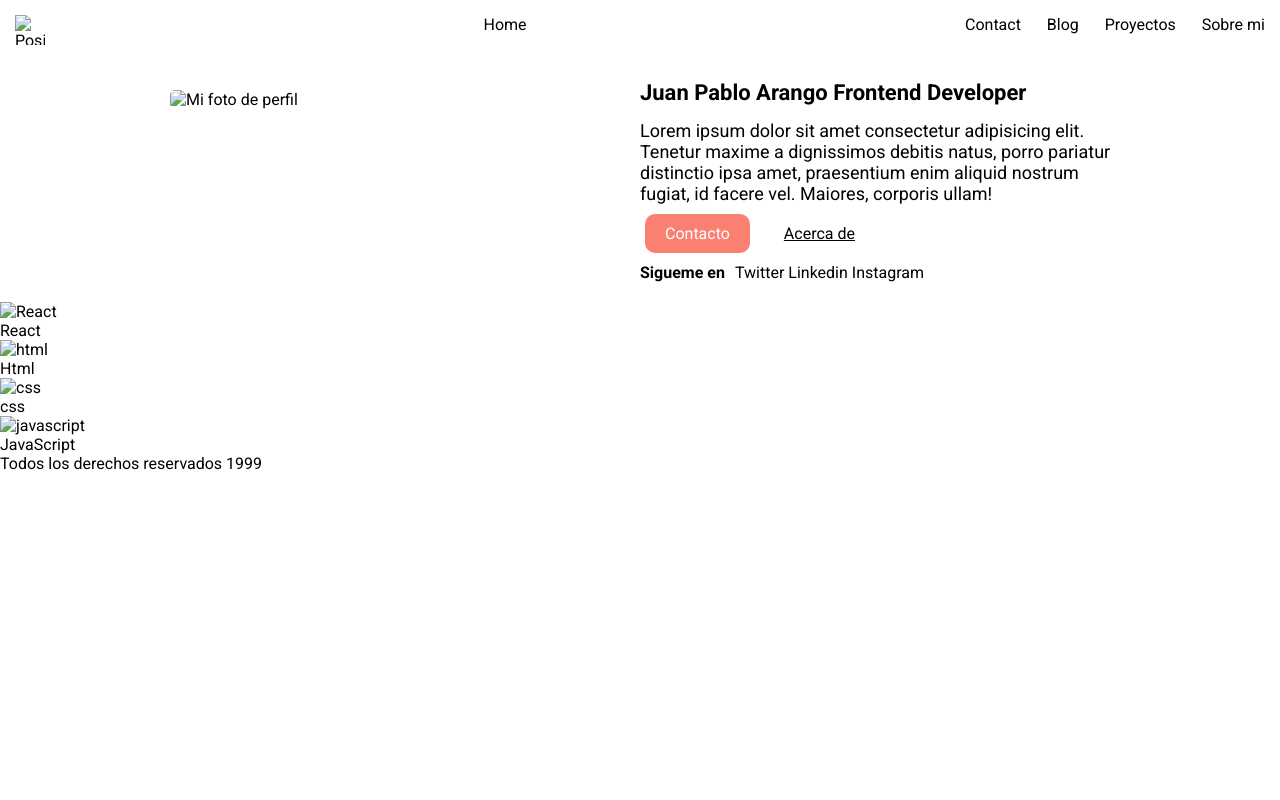
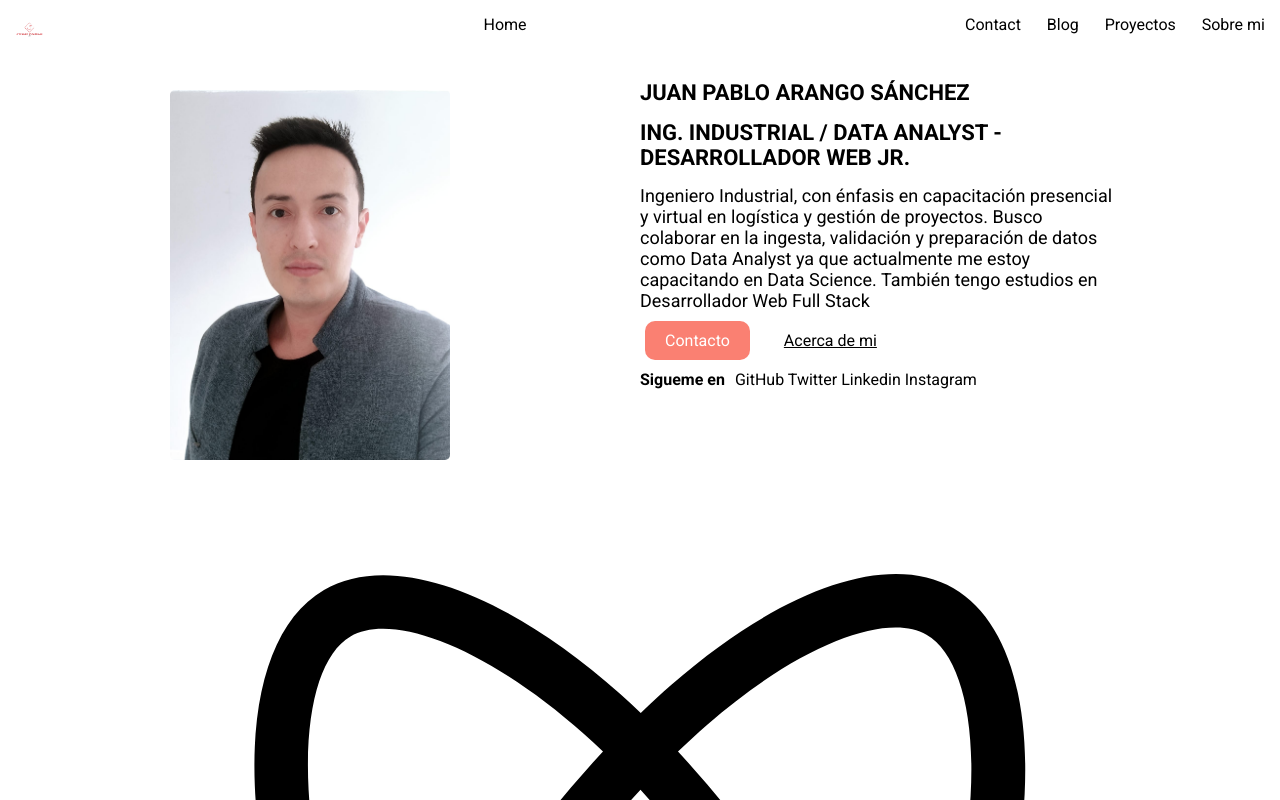
Before and after one commit to JuanPa86/MiPortafolio, a plain HTML site: page index.html in a window 1280 px wide. Shown: the top 800 px of the page. Drawn offline with Linux system fonts and the light colour scheme.

Commit message:
Validación de código y ajustes de icons

```diff
--- a/index.html
+++ b/index.html
@@ -16,7 +16,7 @@
 
 <body>
   <header class="header">
-    <img class="header--img" src="" alt="Posible logo personal">
+    <img class="header--img" src="./images/LogoSample_ByTailorBrands.jpg" alt="Posible logo personal">
     <a href="./">Home</a>
     <nav class="header--nav">
       <ul class="header--list">
@@ -38,22 +38,24 @@
   <main class="main">
     <div class="main--container">
       <div class="img-container">
-        <img class="main--img" src="" alt="Mi foto de perfil">
+        <img class="main--img" src="./images/Foto JP 2022.jpeg" alt="Mi foto de perfil">
       </div>
       <div class="main--info">
-        <h2 class="info--name">Juan Pablo Arango Frontend Developer</h2>
-        <p class="info--description">Lorem ipsum dolor sit amet consectetur adipisicing elit. Tenetur maxime a dignissimos debitis natus, porro pariatur distinctio ipsa amet, praesentium enim aliquid nostrum fugiat, id facere vel. Maiores, corporis ullam!</p>
+        <h2 class="info--name"> JUAN PABLO ARANGO SÁNCHEZ</h2>
+        <h2 class="info--name">ING. INDUSTRIAL / DATA ANALYST - DESARROLLADOR WEB JR.</h2>
+        <p class="info--description">Ingeniero Industrial, con énfasis en capacitación presencial y virtual en logística y gestión de proyectos. Busco colaborar en la ingesta, validación y preparación de datos como Data Analyst ya que actualmente me estoy capacitando en Data Science. También tengo estudios en Desarrollador Web Full Stack</p>
         <div class="main--links">
           <a class="main--link main--link__salmon" href="./contact.html">Contacto</a>
-          <a class="main--link main--link__transparent" href="./about.html">Acerca de</a>
+          <a class="main--link main--link__transparent" href="./about.html">Acerca de mi</a>
         </div>
         <div class="main--social-media">
           <h2>Sigueme en</h2>
           <ul>
             <li>
-              <a href="">Twitter</a>
-              <a href="">Linkedin</a>
-              <a href="">Instagram</a>
+              <a href="./icons/github-brands.svg">GitHub</a>
+              <a href="./icons/twitter-brands.svg">Twitter</a>
+              <a href="./icons/linkedin-brands.svg">Linkedin</a>
+              <a href="./icons/instagram-brands.svg">Instagram</a>
             </li>
           </ul>
         </div>
@@ -61,19 +63,19 @@
     </div>
     <ul>
       <li>
-        <img src="" alt="React">
+        <img src="./icons/react-brands.svg" alt="React">
         <p>React</p>
       </li>
       <li>
-        <img src="" alt="html">
+        <img src="./icons/html5-brands.svg" alt="html">
         <p>Html</p>
       </li>
       <li>
-        <img src="" alt="css">
+        <img src="./icons/css3-brands.svg" alt="css">
         <p>css</p>
       </li>
       <li>
-        <img src="" alt="javascript">
+        <img src="./icons/js-brands.svg" alt="javascript">
         <p>JavaScript</p>
       </li>
     </ul>
```
Also changed, not shown: projects.html (+1 -1 lines), icons/css3-brands.svg (added), icons/github-brands.svg (added), icons/html5-brands.svg (added), icons/instagram-brands.svg (added), icons/js-brands.svg (added), icons/linkedin-brands.svg (added), icons/react-brands.svg (added), icons/twitter-brands.svg (added), images/Foto JP 2022.jpeg (added), images/LogoSample_ByTailorBrands.jpg (added).
